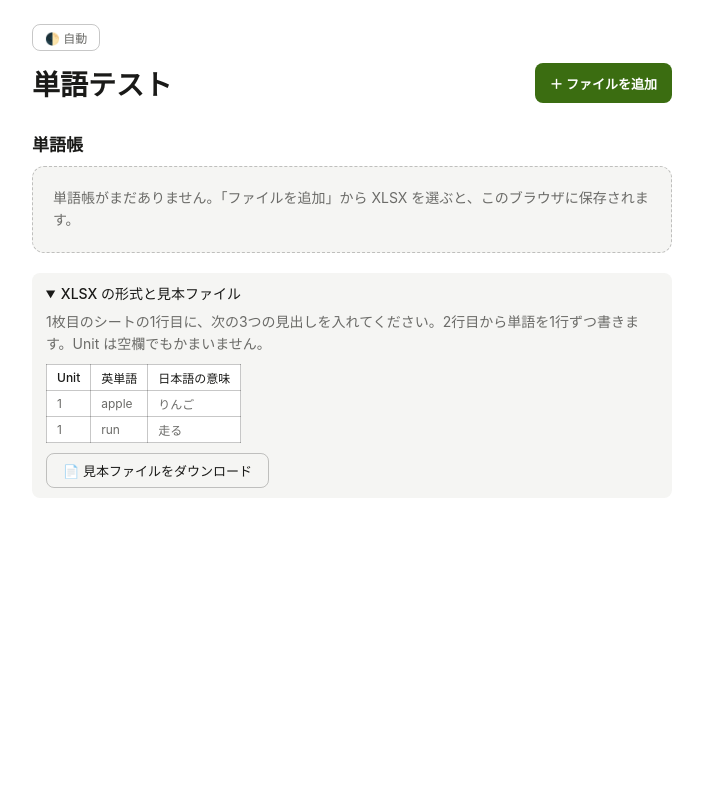
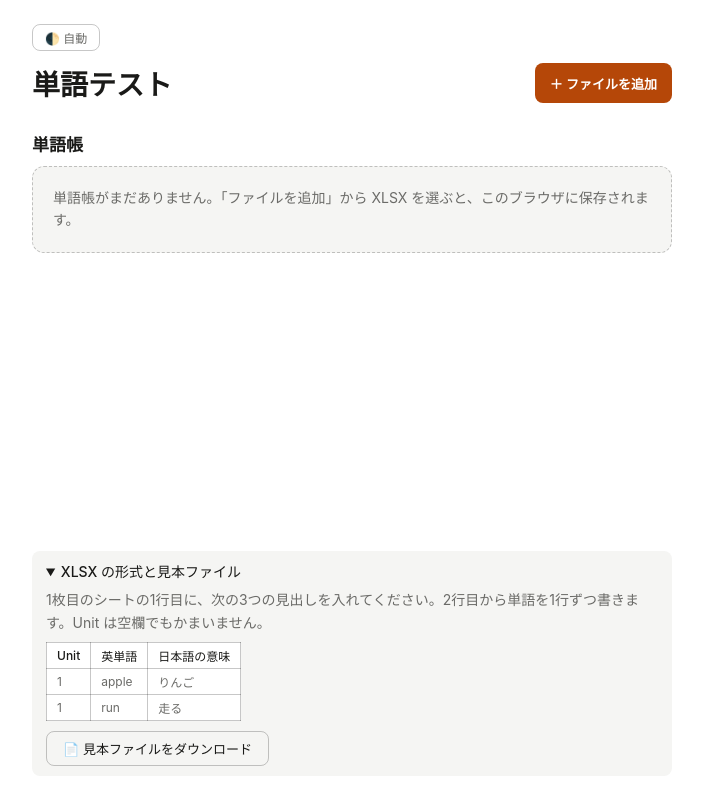
Before and after one commit to Hayato-Akiduki/wordtest, a plain HTML site: page index.html in a window 1280 px wide. Shown: the whole page, without its empty margins (288-991 px from the left). Drawn offline with Linux system fonts and the light colour scheme.

Commit message:
見本ファイルをホーム下部に配置し追加ボタンをオレンジに変更

```diff
--- a/index.html
+++ b/index.html
@@ -53,7 +53,7 @@
 .topbar { margin-bottom: 0.75rem; }
 .theme-btn { font-size: 12px; padding: 4px 12px; color: var(--text2); }
 body { font-family: -apple-system, BlinkMacSystemFont, 'Segoe UI', sans-serif; background: var(--bg); color: var(--text); min-height: 100vh; padding: 1.5rem 1rem; }
-.container { max-width: 640px; margin: 0 auto; }
+.container { max-width: 640px; margin: 0 auto; min-height: calc(100vh - 3rem); min-height: calc(100dvh - 3rem); display: flex; flex-direction: column; }
 button { font-family: inherit; font-size: 13px; padding: 7px 16px; border-radius: var(--radius); border: 0.5px solid var(--border2); background: transparent; cursor: pointer; color: var(--text); transition: background 0.1s, transform 0.05s; }
 button:hover { background: var(--bg2); }
 :focus-visible { outline: 2px solid var(--text); outline-offset: 3px; }
@@ -63,12 +63,16 @@ select { font-size: 13px; padding: 5px 10px; border-radius: var(--radius); borde
 .page.active { display: block; }
 
 /* ホーム */
+#page-home.active { display: flex; flex: 1; flex-direction: column; }
 .home-header { display: flex; align-items: center; justify-content: space-between; flex-wrap: wrap; gap: 12px; margin-bottom: 1.75rem; }
 .home-header h1 { font-size: 28px; font-weight: 700; }
 .home-primary { min-height: 40px; padding: 8px 14px; background: var(--green); color: var(--bg); border: 1px solid transparent; font-weight: 600; }
 .home-primary:hover { background: var(--green-bg); color: var(--green); border-color: var(--green); }
+#add-deck-btn { background: #b54708; color: #fff; }
+#add-deck-btn:hover { background: #93370d; border-color: transparent; }
 .home-empty { background: var(--bg2); border: 1px dashed var(--border2); border-radius: var(--radius-lg); padding: 1.25rem; font-size: 14px; color: var(--text2); line-height: 1.6; }
-.format-help { font-size: 14px; color: var(--text2); background: var(--bg2); border-radius: var(--radius); padding: 10px 14px; margin-top: 1.25rem; }
+.home-footer { margin-top: auto; padding-top: 1.25rem; }
+.format-help { font-size: 14px; color: var(--text2); background: var(--bg2); border-radius: var(--radius); padding: 10px 14px; }
 .format-help summary { cursor: pointer; font-weight: 500; color: var(--text); }
 .format-help p { margin: 8px 0; line-height: 1.6; }
 .format-table { border-collapse: collapse; margin-bottom: 10px; background: var(--bg); font-size: 12px; }
@@ -257,6 +261,7 @@ button, .option, .card, .mode-card { touch-action: manipulation; } /* ダブル
       <p class="home-empty" id="decks-empty">単語帳がまだありません。「ファイルを追加」から XLSX を選ぶと、このブラウザに保存されます。</p>
       <div class="deck-grid" id="deck-grid"></div>
     </section>
+    <footer class="home-footer">
       <details class="format-help" id="format-help">
         <summary>XLSX の形式と見本ファイル</summary>
         <p>1枚目のシートの1行目に、次の3つの見出しを入れてください。2行目から単語を1行ずつ書きます。Unit は空欄でもかまいません。</p>
@@ -267,6 +272,7 @@ button, .option, .card, .mode-card { touch-action: manipulation; } /* ダブル
         </table>
         <button onclick="downloadTemplate()">📄 見本ファイルをダウンロード</button>
       </details>
+    </footer>
   </div>
 
   <!-- モード選択画面 -->
```
Lines whose indentation alone changed are shown as unchanged.
